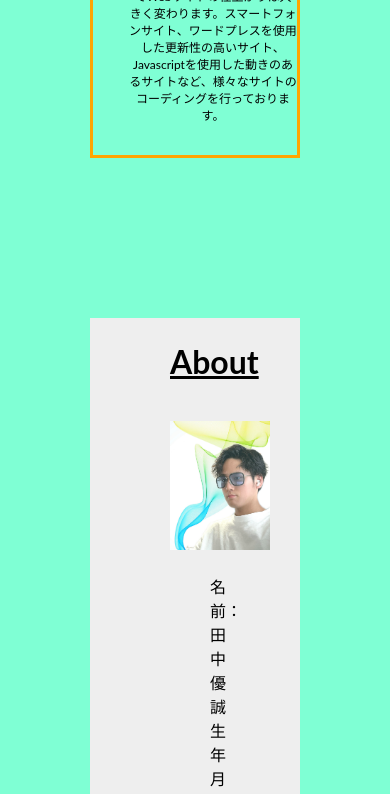
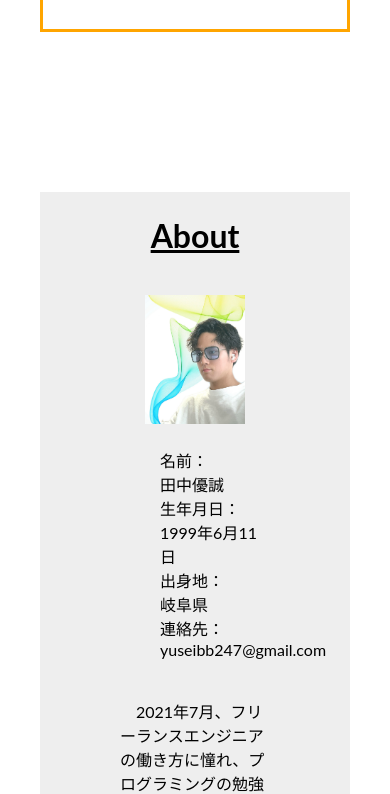
Before and after one commit to Yusei611github/Yusei611github.github.io, a plain HTML site: page index.html in a window 390 px wide. Shown: the part 1130-1924 px from the top of the page. Drawn offline with nearby package versions, Linux system fonts and the light colour scheme; some packages are replaced by stand-ins of ours.

Commit message:
Add files via upload

```diff
--- a/css/style.css
+++ b/css/style.css
@@ -272,7 +272,8 @@ footer .menu li {
 /* スマホ対応レスポンシブ */
 @media(max-width: 600px) {
   body {
-    background-color: aquamarine;
+    /* background-color: aquamarine; */
+    padding: 50px 40px 0 40px;
   }
 
   header .top {
```
